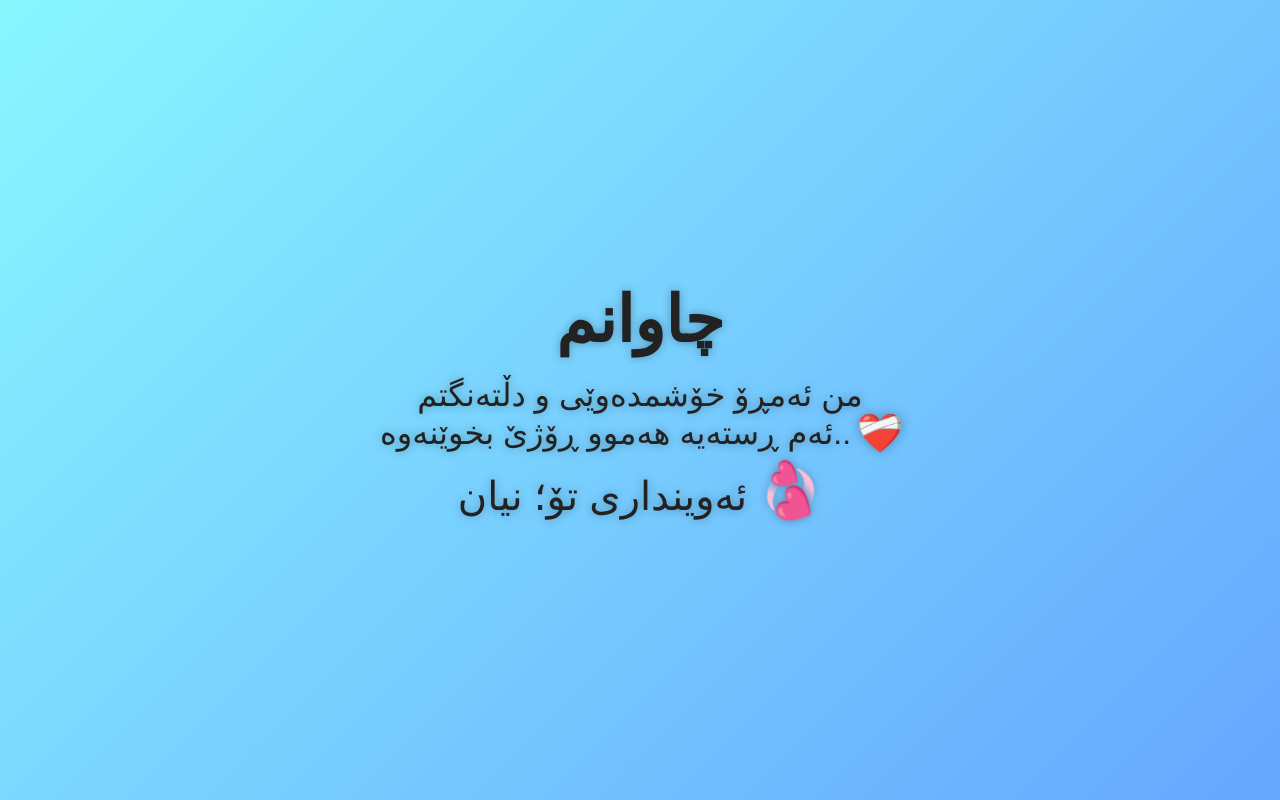
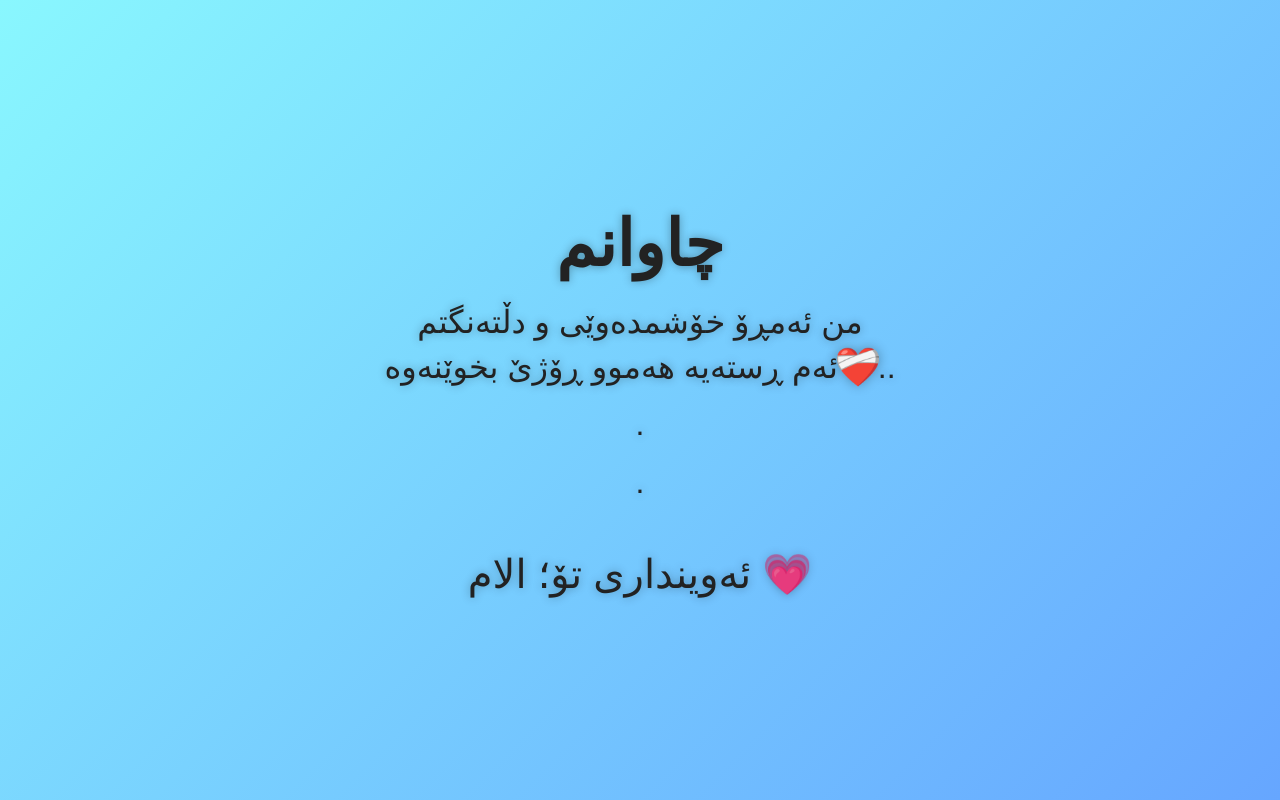
Before and after one commit to elhmmorsali/hamadreza-page, a plain HTML site: page index.html in a window 1280 px wide. Drawn offline with Linux system fonts and the light colour scheme.

Commit message:
Update index.html

```diff
--- a/index.html
+++ b/index.html
@@ -27,37 +27,30 @@
     p {
       font-size: clamp(1.3rem, 4vw, 2rem);
       font-weight: normal;
+      line-height: 1.4;
     }
     h3 {
       font-size: clamp(1.5rem, 4vw, 2.5rem);
       font-weight: normal;
+      margin-top: 1em;
     }
     .emoji {
       animation: pulse 1.5s infinite;
       display: inline-block;
     }
-    .heart-spin {
-      display: inline-block;
-      animation: spin 6s linear infinite;
-      transform-origin: center center;
-      font-size: 1.2em; /* کمی بزرگ‌تر */
-      margin-left: 4px;
-    }
     @keyframes pulse {
       0%, 100% { transform: scale(1); }
       50% { transform: scale(1.2); }
-    }
-    @keyframes spin {
-      0% { transform: rotate(0deg); }
-      100% { transform: rotate(360deg); }
     }
   </style>
 </head>
 <body>
   <h1>چاوانم</h1>
   <p>من ئەمڕۆ خۆشمدەوێی و دڵتەنگتم
-ئەم ڕستەیە هەموو ڕۆژێ بخوێنەوە.. <span class="emoji">❤️‍🩹</span></p>
-  <h3>ئەوینداری تۆ؛ نیان <span class="heart-spin">💞</span></h3>
+ئەم ڕستەیە هەموو ڕۆژێ بخوێنەوە<span class="emoji">❤️‍🩹</span>..</p>
+  <p>.</p>
+  <p>.</p>
+  <h3>ئەوینداری تۆ؛ الام <span style="color:#ff69b4;">💗</span></h3>
 
   <script>
     const themes = [
```
